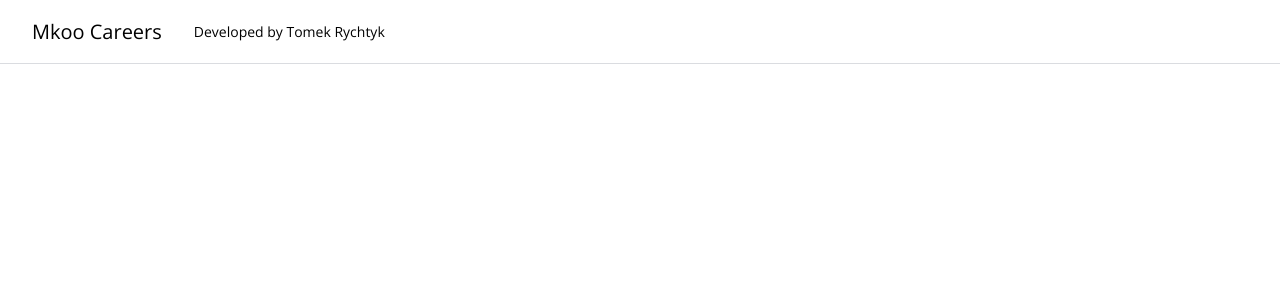
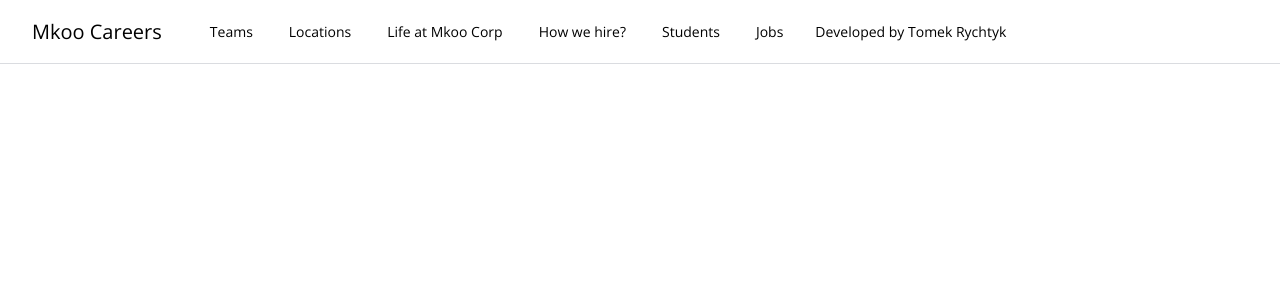
Before and after one commit to tomekrychtyk/google-career-search-vuejs, a Vue app: page / in a window 1280 px wide. Shown: the top 300 px of the page. Built offline with nearby package versions, Linux system fonts and the light colour scheme.

Commit message:
Created Navbar

```diff
--- a/src/components/MainNav.vue
+++ b/src/components/MainNav.vue
@@ -2,7 +2,14 @@
   <header class="w-full text-sm">
     <div class="fixed left-0 top-0 h-16 w-full bg-white">
       <div class="mx-auto flex h-full flex-nowrap border-b border-solid border-brand-grey-1 px-8">
-        <a class="flex h-full items-center text-xl" href="/">{{ company }}</a>
+        <a class="flex h-full items-center text-xl" :href="url">{{ company }}</a>
+        <nav class="ml-12 h-full">
+          <ul class="flex h-full list-none">
+            <li v-for="menuItem in menuItems" :key="menuItem" class="ml-9 h-full first:ml-0">
+              <a href="" class="flex h-full items-center py-2.5">{{ menuItem }}</a>
+            </li>
+          </ul>
+        </nav>
         <h2 class="ml-8 flex h-full items-center">Developed by Tomek Rychtyk</h2>
       </div>
     </div>
@@ -14,7 +21,9 @@ export default {
   name: "MainNav",
   data() {
     return {
-      company: "Mkoo Careers"
+      company: "Mkoo Careers",
+      url: "https://careers.google.com",
+      menuItems: ["Teams", "Locations", "Life at Mkoo Corp", "How we hire?", "Students", "Jobs"]
     }
   }
 }
```
